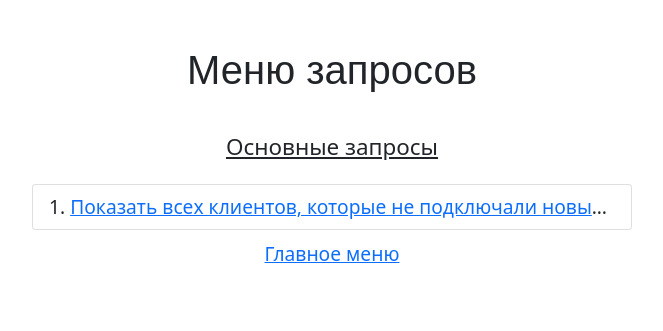
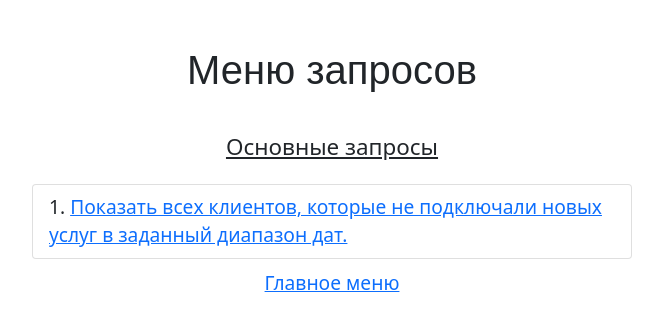
Before and after one commit to pekanboy/university, a Flask app: page /db/ in a window 1280 px wide. Shown: the top 331 px of the page, without its empty margins (308-971 px from the left). Run offline with Flask 2, Linux system fonts and the light colour scheme.

Commit message:
fix query menu view (delete truncate)

```diff
--- a/app.py
+++ b/app.py
@@ -18,4 +18,4 @@ def exit():
 
 
 if __name__ == '__main__':
-    app.run(host='localhost', port=8000)
+    app.run(host='localhost', port=8080)
--- a/dbHandler/templates/dbHandler/menu.html
+++ b/dbHandler/templates/dbHandler/menu.html
@@ -11,7 +11,7 @@
         <div class="query-menu__title">Основные запросы</div>
         <ul class="list-group list-group-numbered">
             {% for query in querys %}
-                <li class="list-group-item d-inline-block text-truncate"><a href={{query.url}}>{{ query.name }}</a></li>
+                <li class="list-group-item"><a href={{query.url}}>{{ query.name }}</a></li>
             {% endfor %}
         </ul>
         <a href="/" class="return-btn">Главное меню</a>
```
